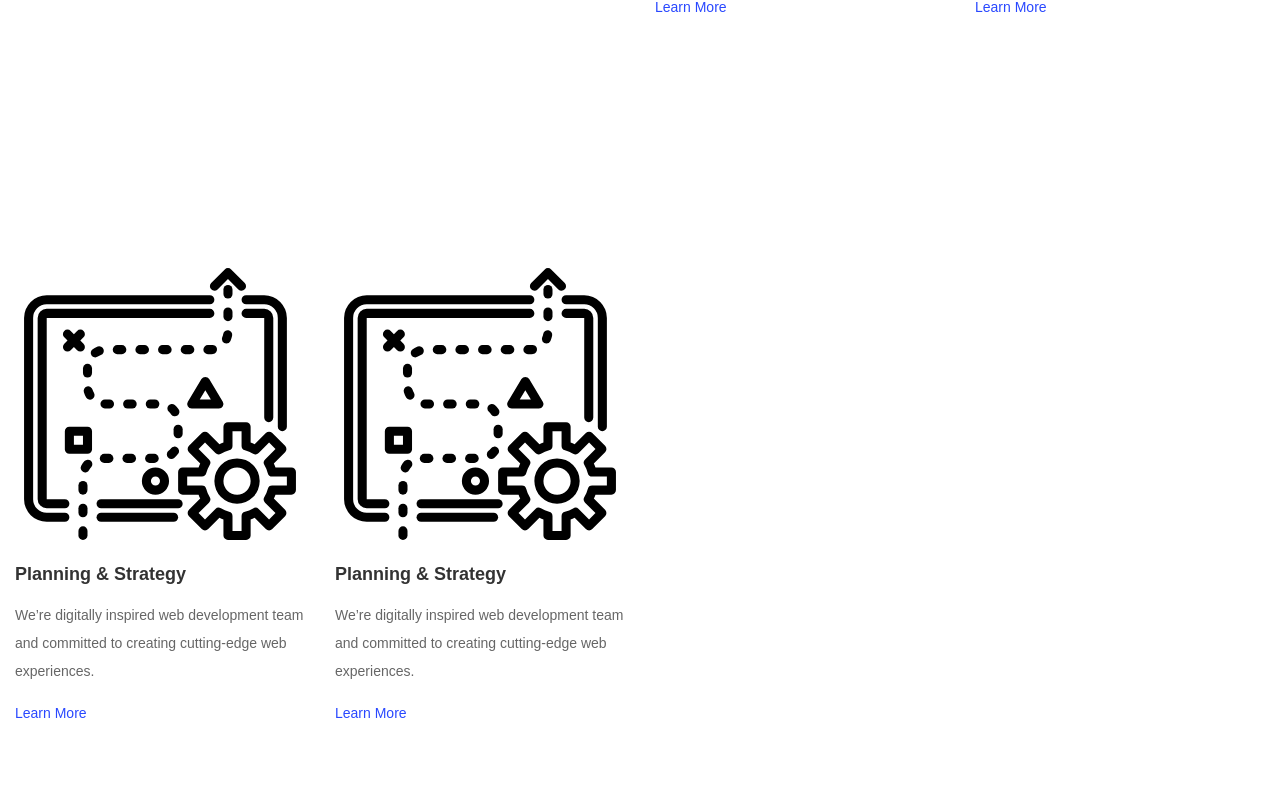
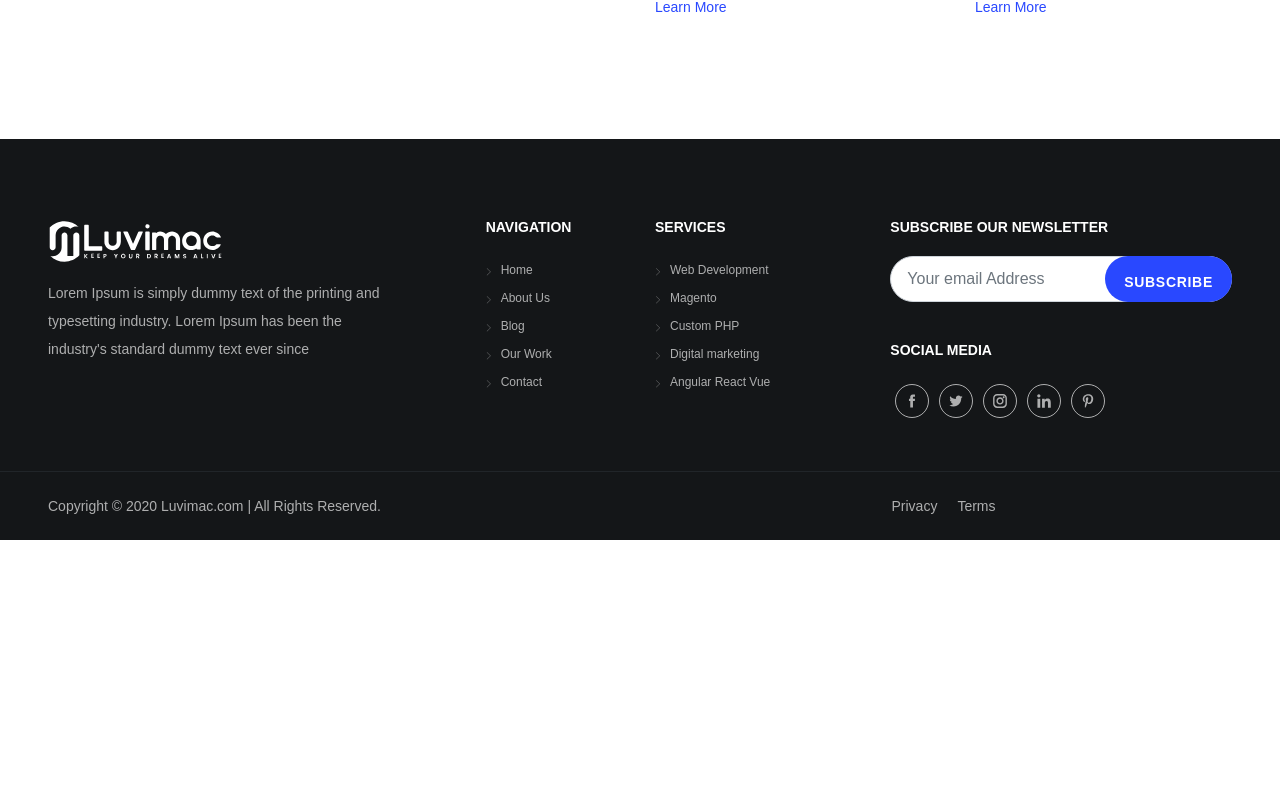
Before and after one commit to akashchaubey/luvimac, a Vue app: page /web-development in a window 1280 px wide. Shown: the part 3615-4420 px from the top of the page. After the commit the page ends 4155 px from the top, so only its background shows below. Built offline with nearby package versions, Linux system fonts and the light colour scheme; what vue-wow would draw is missing.

Commit message:
changes" git commit -mchanges git commit -mchanges"

```diff
--- a/src/components/Services.vue
+++ b/src/components/Services.vue
@@ -1,30 +1,30 @@
 <template>
-<section class="section why-choose-us" :class="pageClass">
-      <div class="container-fluid">
+    <section class="lm-services section" :class="pageClass">
+        <div class="container wd-container">
+            <div class="sec-title text-center">
+            <h2>{{ commonServices.sectionTitle }}</h2>
+            <p v-html="commonServices.sectionDec">{{ commonServices.sectionDec }}</p>
+        </div>
         <div class="row">
-          <div class="col-lg-6 col-md-6 col-12">
-            <div class="ctn-box p18">
-                <div class="row">
-                  <div class="col-lg-6 col-md-6 col-12" v-for="whyChooseUs of services" :key="whyChooseUs.whyChooseUs">
-                    <div class="srvs-single-box stl-two">
-                      <div class="icon-box" v-html="whyChooseUs.icon">
-                      </div>
-                      <div class="ctn-box">
-                        <h3>{{ whyChooseUs.title }}</h3>
-                        <p>{{ whyChooseUs.description }}</p>
-                        <a :href="whyChooseUs.linkOne">Learn More</a>
-                      </div>
-                    </div>
+            <div class="col-lg-4 col-md-6 col-12" v-for="service of commonServices.data" :key="service.service">
+            <div class="srvs-single-box stl-one">
+                <div class="icon-box" v-html="service.icon">
                 </div>
+                <div class="ctn-box">
+                <h3>{{ service.title }}</h3>
+                <p>{{ service.description }}</p>
                 </div>
             </div>
-          </div>
+            </div>
+            <div class="col-12 text-center">
+            <a href="/contact-us" class="btn stl-one">Start a Project</a>
+            </div>
         </div>
-      </div>
-    </section>
+        </div>
+        </section>
 </template>
 <script>
     export default {
-      props: ['services', 'pageClass']
+      props: ['commonServices', 'pageClass']
      }
 </script>
--- a/src/views/About.vue
+++ b/src/views/About.vue
@@ -12,7 +12,10 @@
               <div class="sec-title">
                 <h2>Our Mission.</h2>
               </div>
-              <p>Lorem ipsum dolor sit amet, consetetur sadipscing elitr, sed diam nonumy eirmod tempor invidunt ut labore et dolore magna aliquyam.</p>
+              <div class="sub-title">
+                <h3>Full-service IT support</h3>
+              </div>
+              <p>At Luvimac We provide our managed IT services to small and big size of businesses that have had software developed and to organizations that are looking for outsourcing expertise for the maintenance and development of their application. Whatever form of IT resource you are looking for, we can support you in this.</p>
               <a href="#" class="btn stl-one">Learn More</a>
             </div>
           </div>
@@ -22,11 +25,10 @@
     <section class="lm-services bg section">
       <div class="container wd-container">
         <div class="sec-title text-center">
-          <h2>About Brooklyn.</h2>
-          <p>We’re a creative agency located in <strong>Brooklyn, New York.</strong><br> We’ve won a ton of awards and have been featured in all of the magazines.</p>
+          <h2>What We Do.</h2>
+          <p>We’re best placed to help build your online business: taking the time to learn about your company,<br> industry and commercial challenges</p>
         </div>
       <div class="row">
-
         <div class="col-lg-4 col-md-6 col-12" v-for="service of services" :key="service.services">
           <div class="srvs-single-box stl-one">
             <div class="icon-box" v-html="service.icon">
@@ -48,8 +50,8 @@
         <div class="box-container">
              <div class="sec-title wt text-center">
               <h2>Get Started</h2>
-              <p>Lorem ipsum dolor sit amet, consetetur sadipscing elitr, sed diam nonumy eirmod tempor invidunt ut labore et dolore magna aliquyam.</p>
-              <a href="#" class="btn stl-one">Let’s Get Started</a>
+              <p>Lets Increase your business & knowledge. We deliver a high quality version of custom software and webshop that meets the basic needs. This is the place where you can get your own development teams in the short term.</p>
+              <a href="/contact-us" class="btn stl-one">Let’s Get Started</a>
             </div>
         </div>
       </div>
@@ -67,44 +69,44 @@ export default {
             services:[
               {
                 "id": 1,
-                "title": "Planning & Strategy",
-                "description": "We’re digitally inspired web development team and committed to creating cutting-edge web experiences.",
-                "icon": '<img svg-inline src="../../public/img/icons/lm-sample-icon.svg" class="vue-logo" />',
+                "title": "Web Design & Development",
+                "description": "Online businesses are developing rapidly. We develop creative custom websites that fulfill your needs and increase ROI Customers. The basis for sustainable online success.",
+                "icon": '<img svg-inline src="../../public/img/services-icon/lm-web-design-development.svg" class="vue-logo" />',
                 "linkOne": "link1",
                 },
                 {
-                "id": 1,
-                "title": "Planning & Strategy",
-                "description": "We’re digitally inspired web development team and committed to creating cutting-edge web experiences.",
-                "icon": '<img svg-inline src="../../public/img/icons/lm-sample-icon.svg" class="vue-logo" />',
+                "id": 2,
+                "title": "Digital Marketing",
+                "description": "We are one of the most leading strategic marketing & digital solutions provider companies that boosts online sales conversion and website traffic.",
+                "icon": '<img svg-inline src="../../public/img/services-icon/lm-digital-marketing.svg" class="vue-logo" />',
                 "linkOne": "link1",
                 },
                 {
-                "id": 1,
-                "title": "Planning & Strategy",
-                "description": "We’re digitally inspired web development team and committed to creating cutting-edge web experiences.",
-                "icon": '<img svg-inline src="../../public/img/icons/lm-sample-icon.svg" class="vue-logo" />',
+                "id": 3,
+                "title": "ECommerce Website",
+                "description": "We deliver design and development of dynamic e-commerce websites user friendly. Magento, woocommerce platform that’s fully proven.",
+                "icon": '<img svg-inline src="../../public/img/services-icon/lm-e-commerce.svg" class="vue-logo" />',
                 "linkOne": "link1",
                 },
                 {
-                "id": 1,
-                "title": "Planning & Strategy",
-                "description": "We’re digitally inspired web development team and committed to creating cutting-edge web experiences.",
-                "icon": '<img svg-inline src="../../public/img/icons/lm-sample-icon.svg" class="vue-logo" />',
+                "id": 4,
+                "title": "Mobile app development",
+                "description": "We can help you develop native apps, hybrid apps and progressive web apps with using mobile push notifications or augmented reality.",
+                "icon": '<img svg-inline src="../../public/img/services-icon/lm-app-design.svg" class="vue-logo" />',
                 "linkOne": "link1",
                 },
                 {
-                "id": 1,
-                "title": "Planning & Strategy",
-                "description": "We’re digitally inspired web development team and committed to creating cutting-edge web experiences.",
-                "icon": '<img svg-inline src="../../public/img/icons/lm-sample-icon.svg" class="vue-logo" />',
+                "id": 5,
+                "title": "Custom Software (PHP)",
+                "description": "Develop your custom software system with us. Your webshop and CRM system must be seamlessly integrated into your existing systems. We have experienced software developers.",
+                "icon": '<img svg-inline src="../../public/img/services-icon/lm-custom-software.svg" class="vue-logo" />',
                 "linkOne": "link1",
                 },
                 {
-                "id": 1,
-                "title": "Planning & Strategy",
-                "description": "We’re digitally inspired web development team and committed to creating cutting-edge web experiences.",
-                "icon": '<img svg-inline src="../../public/img/icons/lm-sample-icon.svg" class="vue-logo" />',
+                "id": 6,
+                "title": "Maintenance & Support",
+                "description": "We help you in maintenance, support and improve your existing software or new website especially on how practical the developed software is.",
+                "icon": '<img svg-inline src="../../public/img/services-icon/lm-maintenance-support.svg" class="vue-logo" />',
                 "linkOne": "link1",
                 }
             ]
--- a/src/views/Web-development.vue
+++ b/src/views/Web-development.vue
@@ -1,29 +1,7 @@
 <template>
     <div class="inner">
     <Pagetitle/>
-    <section class="lm-services section">
-      <div class="container wd-container">
-        <div class="sec-title text-center">
-        <h2>We Are A Well-Known Magento Development Service</h2>
-        <p>We’re a creative agency located in <strong>Brooklyn, New York.</strong><br> We’ve won a ton of awards and have been featured in all of the magazines.</p>
-      </div>
-      <div class="row">
-        <div class="col-lg-4 col-md-6 col-12" v-for="service of services" :key="service.id">
-         <div class="srvs-single-box stl-one">
-            <div class="icon-box" v-html="service.icon">
-            </div>
-            <div class="ctn-box">
-              <h3>{{ service.title }}</h3>
-              <p>{{ service.description }}</p>
-            </div>
-          </div>
-        </div>
-        <div class="col-12 text-center">
-          <a href="#" class="btn stl-one">Start a Project</a>
-        </div>
-      </div>
-      </div>
-    </section>
+    <Services :commonServices="services" :servicesSectionClass="'web'"></Services>
     <section class="how-it-work section" :style="{'background-image': `url('${howItWork.bgImg} ')`}">
       <div class="container-fluid">
         <div class="row">
@@ -71,7 +49,7 @@
         </div>
       </div>
     </section>
-    <Services :services="whyChooseUsServices" :pageClass="'demoClass'" ></Services>
+
     </div>
 </template>
 <script>
@@ -80,11 +58,14 @@ import Services from '../components/Services';
 export default {
   components:{
     Pagetitle,
-    Services
+    Services,
   },
   data(){
         return{
-            services:[
+            services:{
+              sectionTitle:"We Are A Well-Known Magento Development Service",
+              sectionDec:"We’re a creative agency located in <strong>Brooklyn, New York.</strong><br> We’ve won a ton of awards and have been featured in all of the magazines.",
+              data:[
               {
                 "id": 1,
                 "title": "Planning & Strategy",
@@ -93,41 +74,42 @@ export default {
                 "linkOne": "link1",
                 },
                 {
-                "id": 1,
+                "id": 2,
                 "title": "Planning & Strategy",
                 "description": "We’re digitally inspired web development team and committed to creating cutting-edge web experiences.",
                 "icon": '<img svg-inline src="../../public/img/icons/lm-sample-icon.svg" class="vue-logo" />',
                 "linkOne": "link1",
                 },
                 {
-                "id": 1,
+                "id": 3,
                 "title": "Planning & Strategy",
                 "description": "We’re digitally inspired web development team and committed to creating cutting-edge web experiences.",
                 "icon": '<img svg-inline src="../../public/img/icons/lm-sample-icon.svg" class="vue-logo" />',
                 "linkOne": "link1",
                 },
                 {
-                "id": 1,
+                "id": 4,
                 "title": "Planning & Strategy",
                 "description": "We’re digitally inspired web development team and committed to creating cutting-edge web experiences.",
                 "icon": '<img svg-inline src="../../public/img/icons/lm-sample-icon.svg" class="vue-logo" />',
                 "linkOne": "link1",
                 },
                 {
-                "id": 1,
+                "id": 5,
                 "title": "Planning & Strategy",
                 "description": "We’re digitally inspired web development team and committed to creating cutting-edge web experiences.",
                 "icon": '<img svg-inline src="../../public/img/icons/lm-sample-icon.svg" class="vue-logo" />',
                 "linkOne": "link1",
                 },
                 {
-                "id": 1,
+                "id": 6,
                 "title": "Planning & Strategy",
                 "description": "We’re digitally inspired web development team and committed to creating cutting-edge web experiences.",
                 "icon": '<img svg-inline src="../../public/img/icons/lm-sample-icon.svg" class="vue-logo" />',
                 "linkOne": "link1",
                 }
-            ],
+            ]
+            },
             whyChooseUsServices:[
               {
                 "id": 1,
```
Also changed, not shown: public/img/services-icon/lm-custom-software.svg (added).
